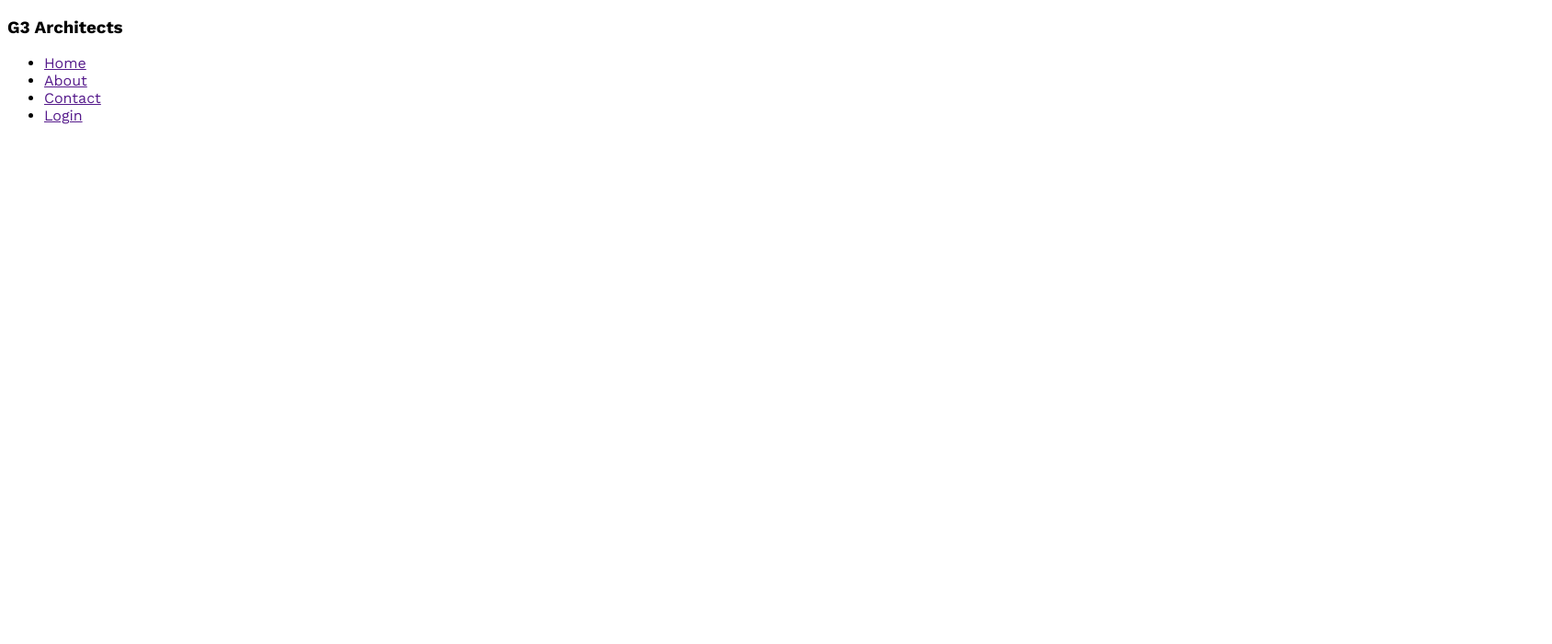
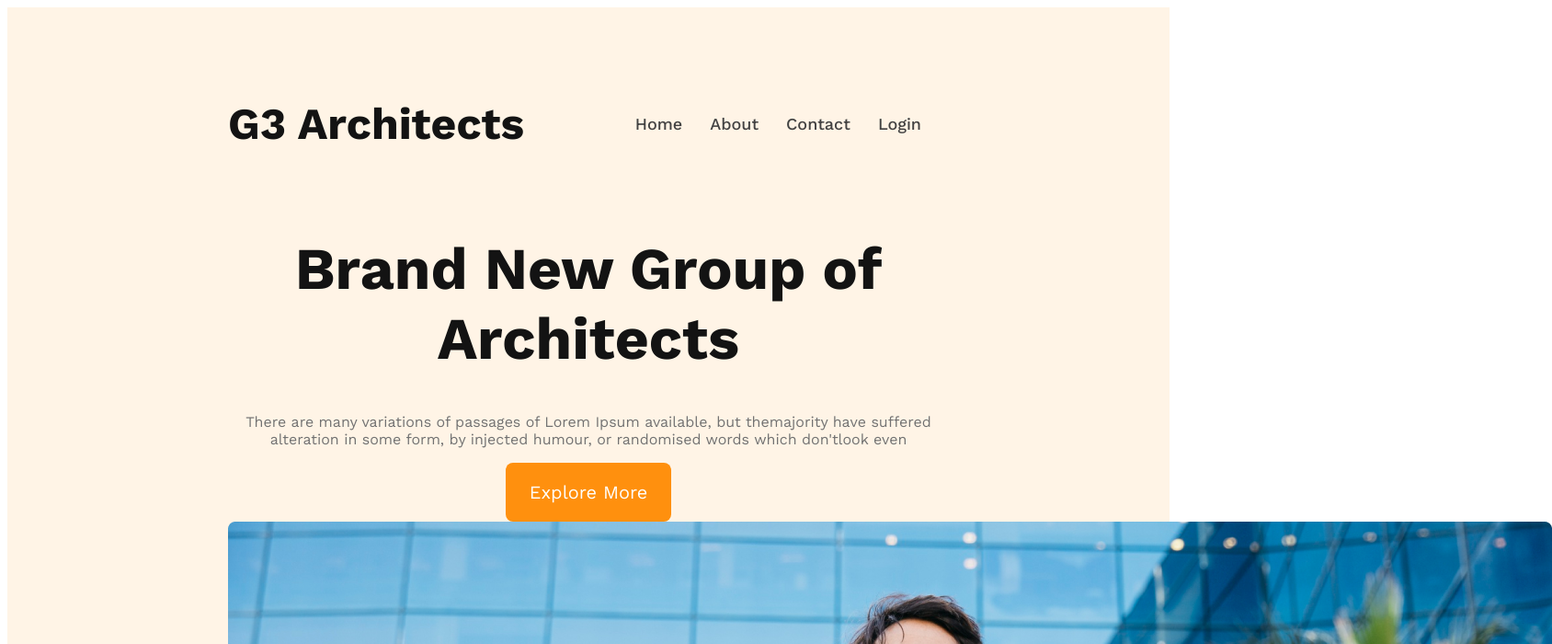
Before and after one commit to MdShuvo18/G3-Architects-project, a plain HTML site: page index.html in a window 1280 px wide. Shown: the top 700 px of the page at 92% size, 1688 px wide, since content can reach past the window. Drawn offline with nearby package versions, Linux system fonts and the light colour scheme.

Commit message:
banner style added

```diff
--- a/index.html
+++ b/index.html
@@ -1,23 +1,34 @@
 <!DOCTYPE html>
 <html lang="en">
+
 <head>
     <meta charset="UTF-8">
     <meta name="viewport" content="width=device-width, initial-scale=1.0">
     <title>Architects Hire</title>
     <link rel="stylesheet" href="style.css">
 </head>
+
 <body>
     <header>
         <nav>
-            <h3>G3 Architects</h3>
+            <h3 class="nav-title">G3 Architects</h3>
 
-            <ul>
+            <ul class="right-nav">
                 <li><a href="">Home</a></li>
                 <li><a href="">About</a></li>
                 <li><a href="">Contact</a></li>
                 <li><a href="">Login</a></li>
             </ul>
         </nav>
+
+        <div class="banner">
+            <div class="banner-content">
+                <h1 class="banner-title">Brand New Group of Architects </h1>
+                <p class="banner-description">There are many variations of passages of Lorem Ipsum available, but themajority have suffered alteration in some form, by injected humour, or randomised words which don'tlook even</p>
+                <button class="btn-primary">Explore More</button>
+            </div>
+            <img src="./images/banner.png" alt="">
+        </div>
     </header>
 
     <main>
@@ -28,4 +39,5 @@
 
     </footer>
 </body>
+
 </html>
--- a/style.css
+++ b/style.css
@@ -1,5 +1,84 @@
 @import url('https://fonts.googleapis.com/css2?family=Work+Sans:wght@400;500;600;700;800&display=swap');
 
-*{
+/* Shared Common Styles */
+* {
     font-family: 'Work Sans', sans-serif;
 }
+
+.btn-primary {
+    width: 180px;
+    height: 64px;
+    border-radius: 8px;
+    background: #FF900E;
+    color: #FFF;
+    text-align: center;
+    font-size: 20px;
+    border: none;
+
+}
+
+/* Header part styled */
+
+header {
+    background: rgba(255, 144, 14, 0.10);
+    padding: 50px 240px;
+}
+
+nav {
+    display: flex;
+    justify-content: space-between;
+    align-items: center;
+}
+
+.nav-title {
+
+    color: #131313;
+    text-align: center;
+    font-family: Work Sans;
+    font-size: 3rem;
+    font-style: normal;
+    font-weight: 700;
+    line-height: normal;
+}
+
+.right-nav {
+    display: flex;
+    list-style: none;
+
+    text-align: center;
+    font-family: Work Sans;
+    font-size: 18px;
+    font-style: normal;
+    font-weight: 500;
+    margin-right: 30px;
+}
+
+.right-nav a {
+    text-decoration: none;
+    color: #424242;
+}
+
+.right-nav li {
+    margin-left: 30px;
+}
+
+/* Banner styles added */
+
+.banner-content {
+    max-width: 800px;
+    text-align: center;
+    margin: 0 auto;
+}
+
+.banner-title {
+    color: #131313;
+    text-align: center;
+    font-family: Work Sans;
+    font-size: 4rem;
+    font-style: normal;
+    font-weight: 700;
+}
+
+.banner-description {
+    color: #727272;
+}
```
